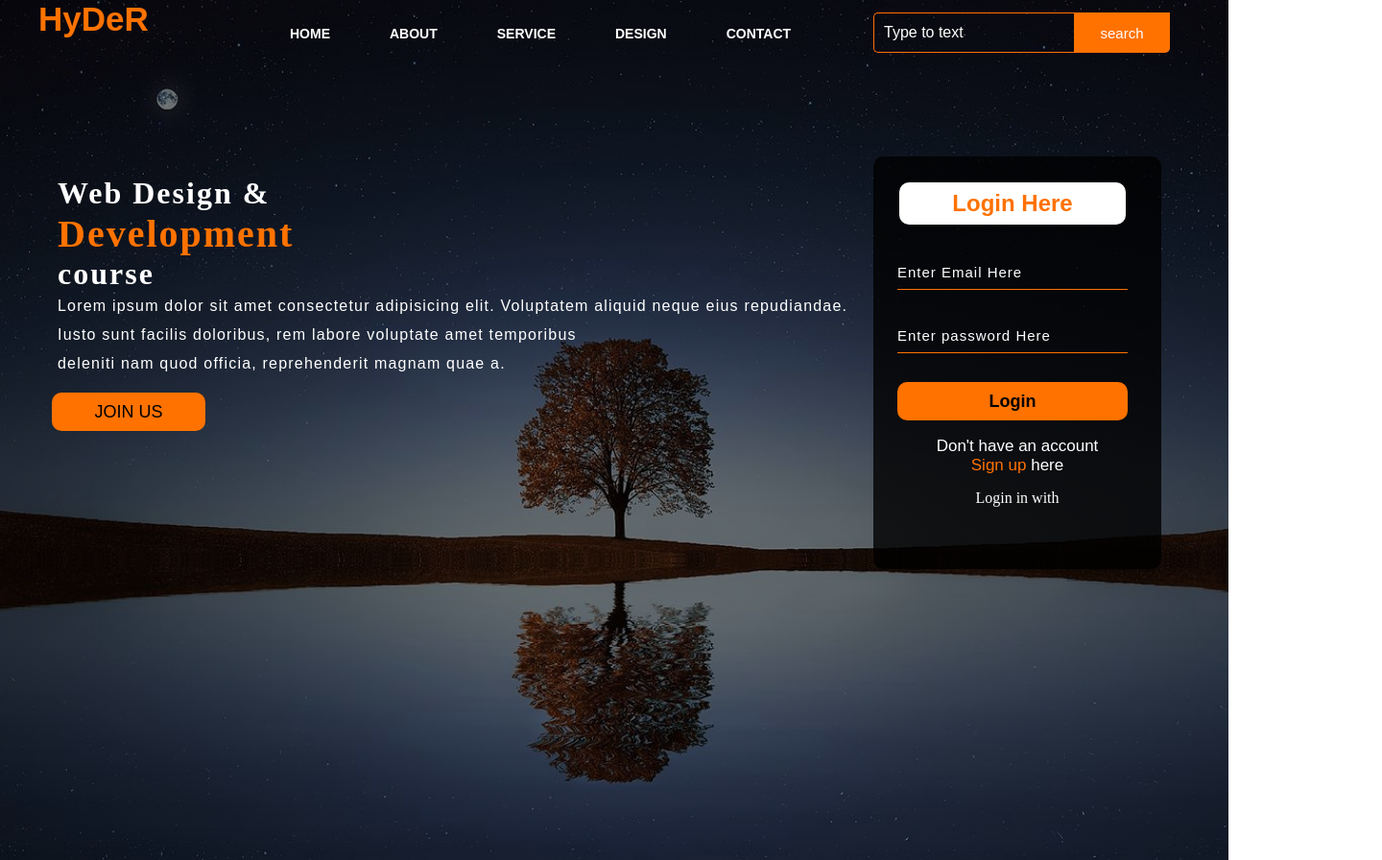
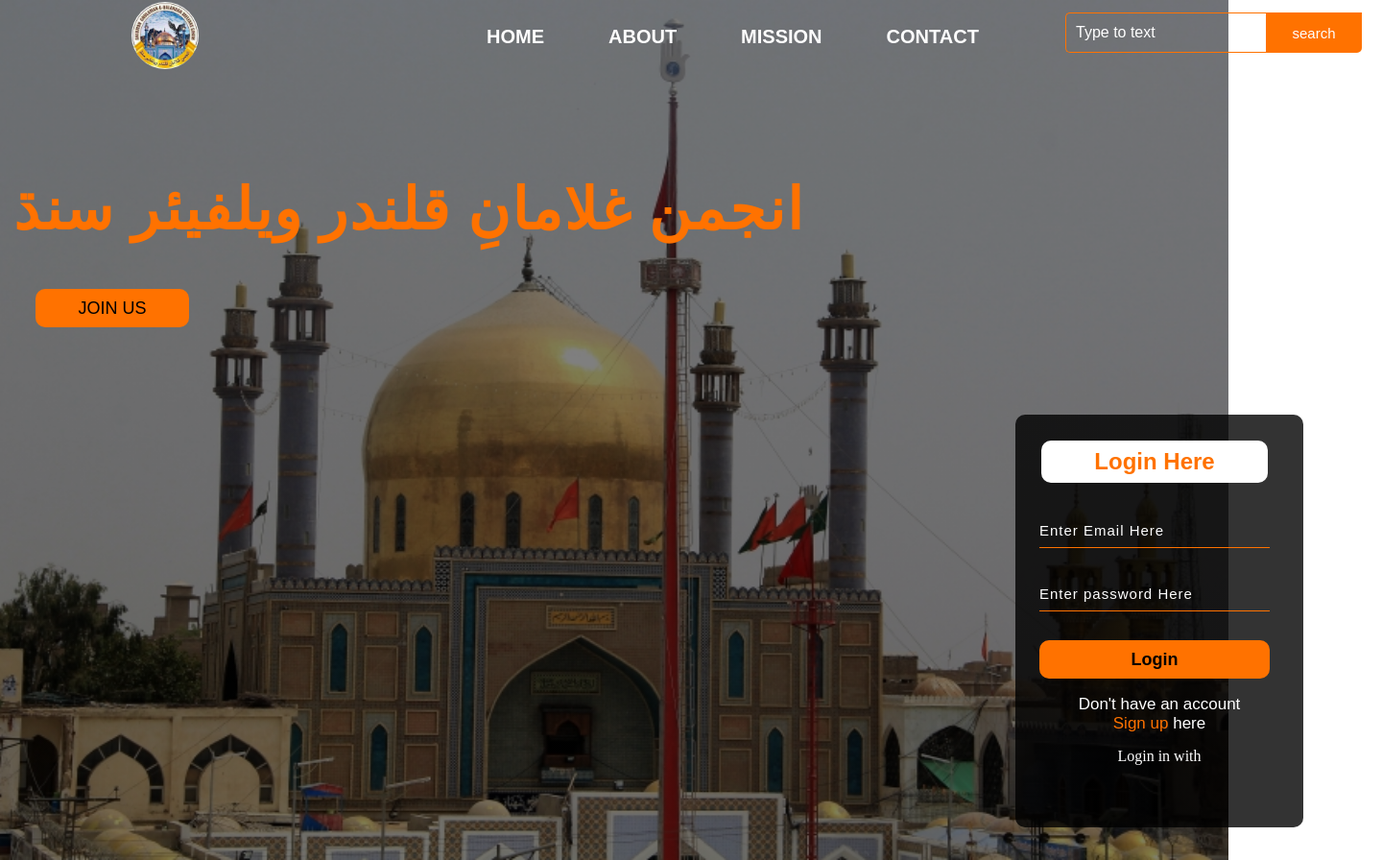
Before and after one commit to haider36/personal-Web, a plain HTML site: page index.html in a window 1280 px wide. Shown: the whole page at 96% size, 1440 px wide, since content can reach past the window. Drawn offline with Linux system fonts and the light colour scheme.

Commit message:
update website

```diff
--- a/index.html
+++ b/index.html
@@ -8,15 +8,14 @@
     <div class="main">
         <div class="navbar">
             <div class="icon">
-                <h2 class="logo">HyDeR</h2>
+                <h2 > <img src="./imeg1/WhatsApp Image 2023-03-31 at 8.59.01 AM.jpeg" class="logo" alt=""></h2>
             </div>
 
             <div class="menu">
                 <ul>
                     <li> <a href="#">HOME</a> </li>
                     <li> <a href="#">ABOUT</a> </li>
-                    <li> <a href="#">SERVICE</a> </li>
-                    <li> <a href="#">DESIGN</a> </li>
+                    <li> <a href="#">MISSION</a> </li>
                     <li> <a href="#"> CONTACT</a> </li>
                 </ul>
             </div>
@@ -26,8 +25,8 @@
             </div>
         </div>
         <div class="content">
-            <h1> Web Design & <br> <span>Development</span> <br> course </h1>
-            <p class="par">Lorem ipsum dolor sit amet consectetur adipisicing elit. Voluptatem aliquid neque eius repudiandae. <br> Iusto sunt facilis doloribus, rem labore voluptate amet temporibus <br> deleniti nam quod officia, reprehenderit magnam quae a.</p>
+            <h1><span>انجمن غلامانِ قلندر ويلفيئر سنڌ </span></h1>
+
             <button class="cn"> <a href="#">JOIN US</a> </button>
 
             <div class="form">
--- a/tuu3.css
+++ b/tuu3.css
@@ -4,7 +4,7 @@
 }
 .main{
     width: 100%;
-    background:linear-gradient(to top, rgba(0,0,0,0.5)50%, rgba(0,0,0,0.5)50%),url(./imeg1/1.jpg);
+    background:linear-gradient(to top, rgba(0,0,0,0.5)50%, rgba(0,0,0,0.5)50%),url(./imeg1/lal\ shabaz.jpg);
     background-position: center;
     background-size: cover;
     height: 112vh;
@@ -12,7 +12,7 @@
 .navbar{
 width: 1200px;
 height: 75px;
-margin: auto;
+margin-left: 240px;
 }
 .icon{
     width: 200px;
@@ -20,11 +20,11 @@ margin: auto;
     height: 70px;
 }
 .logo{
-    color:#ff7200;
-    font-size: 35px;
-    font-family: Arial;
-    padding-left: -17px;
-    float: left;
+   width: 70px;
+   height: 70px;
+   border-radius: 100%;
+   margin-top: 2px;
+   margin-left: -103px;
 }
 .menu{
     width: 400px;
@@ -39,9 +39,9 @@ ul{
 }
 ul li{
     list-style: none;
-    margin-left: 62px;
+    margin-left: 67px;
     margin-top: 27px;
-    font-size: 14px;
+    font-size: 20px;
 }
 ul li a{
     text-decoration: none;
@@ -118,8 +118,8 @@ ul li a:hover{
     height: 40px;
     background-color: #ff7200;
     border: none;
-    margin-top: -10px;
-    margin-left: 14px;
+    margin-top: 47px;
+    margin-left: -3px;
     font-size: 18px;
     border-radius: 10px;
     cursor: pointer;
@@ -132,15 +132,16 @@ transition: .3s ease;
 }
 .content  span{
     color: #ff7200;
-    font-size: 40px;
+    font-size: 60px;
+    margin-left: -46px;
 }
 .form{
     width: 250px;
     height: 380px;
     background:linear-gradient(to top, rgba(0,0,0,0.8)50%, rgba(0,0,0,0.8)50%);
     position: absolute;
-    top: -20px;
-    left: 870px;
+    top: 249px;
+    left: 1018px;
     border-radius: 10px;
     padding: 25px;
 }
```
Also changed, not shown: imeg1/WhatsApp Image 2023-03-31 at 8.59.01 AM.jpeg (added), imeg1/lal shabaz.jpg (added).
